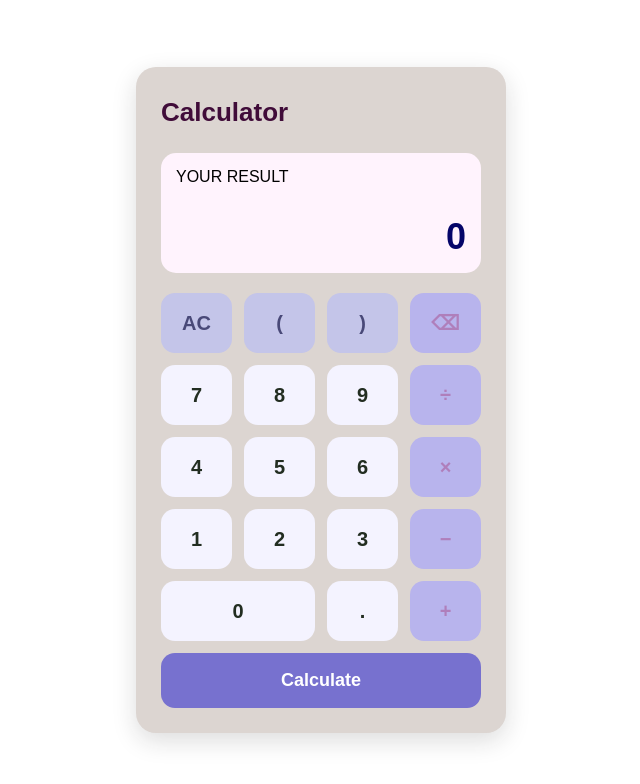
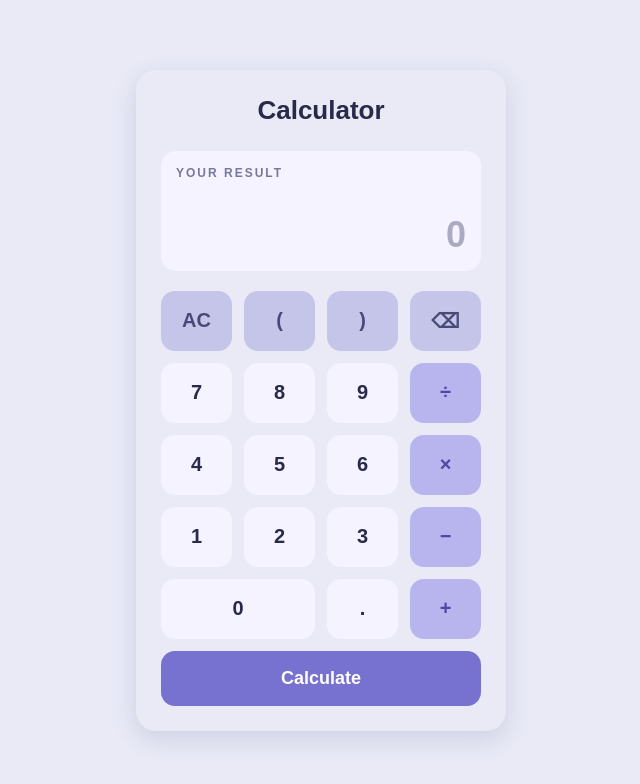
Before and after one commit to yani-singh/Smart-Calculator, a plain HTML site: page index.html in a window 1280 px wide. Shown: the whole page, without its empty margins (319-959 px from the left). Drawn offline with Linux system fonts and the light colour scheme.

Commit message:
upadting the html and css file

```diff
--- a/index.html
+++ b/index.html
@@ -3,48 +3,49 @@
 <head>
     <meta charset="UTF-8">
     <meta name="viewport" content="width=device-width, initial-scale=1.0">
-    <title> Calculator</title>
+    <title>Calculator</title>
     <link rel="stylesheet" href="style.css">
 </head>
 <body>
-    <main class="calculator-card">
-        <header class="calculator-header">
-            <div>
-                <h1>Calculator</h1>
-            </div>
+
+    <main class="calculator">
+        <header class="header">
+            <h1>Calculator</h1>
         </header>
 
-        <section class="screen-area" aria-label="Calculator display">
-            <p class="screen-label">YOUR RESULT</p>
-            <input type="text" id="screen" readonly placeholder="0" aria-label="Current calculation">
+        <section class="display">
+            <p class="display-text">YOUR RESULT</p>
+            <input type="text" id="screen" readonly placeholder="0">
         </section>
 
-        <section class="keypad" aria-label="Calculator buttons">
-            <button class="key key-muted" onclick="resetCalculator()">AC</button>
-            <button class="key key-muted" onclick="enterSymbol('(')">(</button>
-            <button class="key key-muted" onclick="enterSymbol(')')">)</button>
-            <button class="key key-accent" onclick="removeLast()">⌫</button>
+        <section class="buttons">
 
-            <button class="key" onclick="enterSymbol('7')">7</button>
-            <button class="key" onclick="enterSymbol('8')">8</button>
-            <button class="key" onclick="enterSymbol('9')">9</button>
-            <button class="key key-accent" onclick="enterSymbol('/')">÷</button>
+            <button class="clear-btn" onclick="resetCalculator()">AC</button>
+            <button class="special-btn" onclick="enterSymbol('(')">(</button>
+            <button class="special-btn" onclick="enterSymbol(')')">)</button>
+            <button class="special-btn" onclick="removeLast()">⌫</button>
 
-            <button class="key" onclick="enterSymbol('4')">4</button>
-            <button class="key" onclick="enterSymbol('5')">5</button>
-            <button class="key" onclick="enterSymbol('6')">6</button>
-            <button class="key key-accent" onclick="enterSymbol('*')">×</button>
+            <button onclick="enterSymbol('7')">7</button>
+            <button onclick="enterSymbol('8')">8</button>
+            <button onclick="enterSymbol('9')">9</button>
+            <button class="operator-btn" onclick="enterSymbol('/')">÷</button>
 
-            <button class="key" onclick="enterSymbol('1')">1</button>
-            <button class="key" onclick="enterSymbol('2')">2</button>
-            <button class="key" onclick="enterSymbol('3')">3</button>
-            <button class="key key-accent" onclick="enterSymbol('-')">−</button>
+            <button onclick="enterSymbol('4')">4</button>
+            <button onclick="enterSymbol('5')">5</button>
+            <button onclick="enterSymbol('6')">6</button>
+            <button class="operator-btn" onclick="enterSymbol('*')">×</button>
 
-            <button class="key key-zero" onclick="enterSymbol('0')">0</button>
-            <button class="key" onclick="enterSymbol('.')">.</button>
-            <button class="key key-accent" onclick="enterSymbol('+')">+</button>
+            <button onclick="enterSymbol('1')">1</button>
+            <button onclick="enterSymbol('2')">2</button>
+            <button onclick="enterSymbol('3')">3</button>
+            <button class="operator-btn" onclick="enterSymbol('-')">−</button>
 
-            <button class="key key-equals" onclick="showAnswer()">Calculate</button>
+            <button class="zero-btn" onclick="enterSymbol('0')">0</button>
+            <button onclick="enterSymbol('.')">.</button>
+            <button class="operator-btn" onclick="enterSymbol('+')">+</button>
+
+            <button class="calculate-btn" onclick="showAnswer()">Calculate</button>
+
         </section>
     </main>
 
--- a/style.css
+++ b/style.css
@@ -1,4 +1,3 @@
-
 * {
     margin: 0;
     padding: 0;
@@ -11,40 +10,43 @@ body {
     display: flex;
     justify-content: center;
     align-items: center;
-    /* background-color: #f3f6e9; */
+    background-color: #e9eaf6;
 }
 
-.calculator-card {
+.calculator {
     width: 100%;
     max-width: 370px;
     padding: 25px;
     border-radius: 20px;
-    background-color: #dcd5d1;
-    box-shadow: 0 8px 25px rgba(28, 28, 27, 0.15);
+    box-shadow: 0 8px 25px rgba(60, 60, 120, 0.15);
 }
 
-.calculator-header {
-    display: flex;
-    justify-content: space-between;
-    align-items: center;
+.header {
+    text-align: center;
     margin-bottom: 25px;
 }
 
-.calculator-header h1 {
-    margin-top: 5px;
-    color: #400c39;
+.header h1 {
+    color: #29294a;
     font-size: 26px;
 }
 
-.screen-area {
+.display {
     height: 120px;
     padding: 15px;
     margin-bottom: 20px;
     border-radius: 15px;
-    background-color: #fff3fd;
+    background-color: #f4f3ff;
     display: flex;
     flex-direction: column;
     justify-content: space-between;
+}
+
+.display-text {
+    color: #77789b;
+    font-size: 12px;
+    font-weight: bold;
+    letter-spacing: 2px;
 }
 
 #screen {
@@ -52,61 +54,66 @@ body {
     border: none;
     outline: none;
     background: transparent;
-    color: #4d393c;
+    color: #29294a;
     text-align: right;
     font-size: 36px;
     font-weight: bold;
 }
 
 #screen::placeholder {
-    color: #050569;
+    color: #aaaac2;
 }
 
-.keypad {
+.buttons {
     display: grid;
     grid-template-columns: repeat(4, 1fr);
     gap: 12px;
 }
 
-.key {
+button {
     height: 60px;
     border: none;
     border-radius: 14px;
     background-color: #f4f3ff;
-    color: #222d21;
+    color: #29294a;
     font-size: 20px;
     font-weight: bold;
     cursor: pointer;
     transition: 0.2s;
 }
 
-.key:hover {
+button:hover {
     background-color: #c5c5ed;
 }
 
-.key:active {
+button:active {
     transform: scale(0.95);
 }
 
-.key-muted {
+.clear-btn {
     background-color: #c4c5e9;
     color: #494978;
 }
 
-.key-accent {
-    background-color: #b8b4ed;
-    color: #a5458378;
+.special-btn {
+    background-color: #c4c5e9;
+    color: #494978;
 }
 
-.key-accent:hover {
-    background-color: #d1d0db;
+.operator-btn {
+    background-color: #b8b4ed;
+    color: #5145a5;
 }
 
-.key-zero {
+.operator-btn:hover {
+    background-color: #a49de5;
+}
+
+.zero-btn {
     grid-column: span 2;
 }
 
-.key-equals {
+.calculate-btn {
     grid-column: span 4;
     height: 55px;
     border-radius: 14px;
@@ -115,12 +122,16 @@ body {
     font-size: 18px;
 }
 
-.key-equals:hover {
-    background-color: #807f91;
+.calculate-btn:hover {
+    background-color: #625bc0;
 }
 
 @media (max-width: 400px) {
-    .calculator-card {
+    .calculator {
         padding: 20px;
     }
+
+    button {
+        height: 55px;
+    }
 }
```
